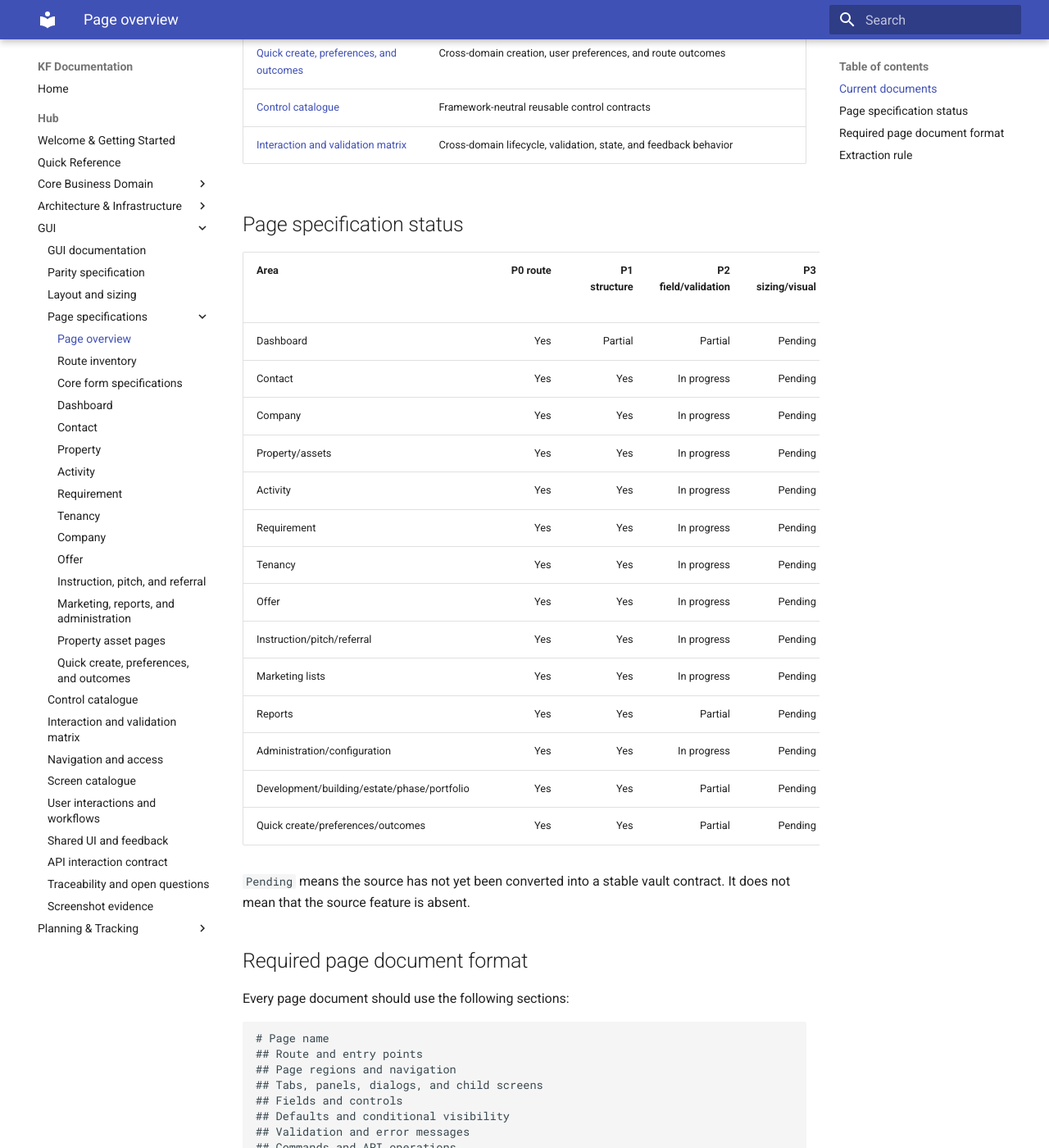
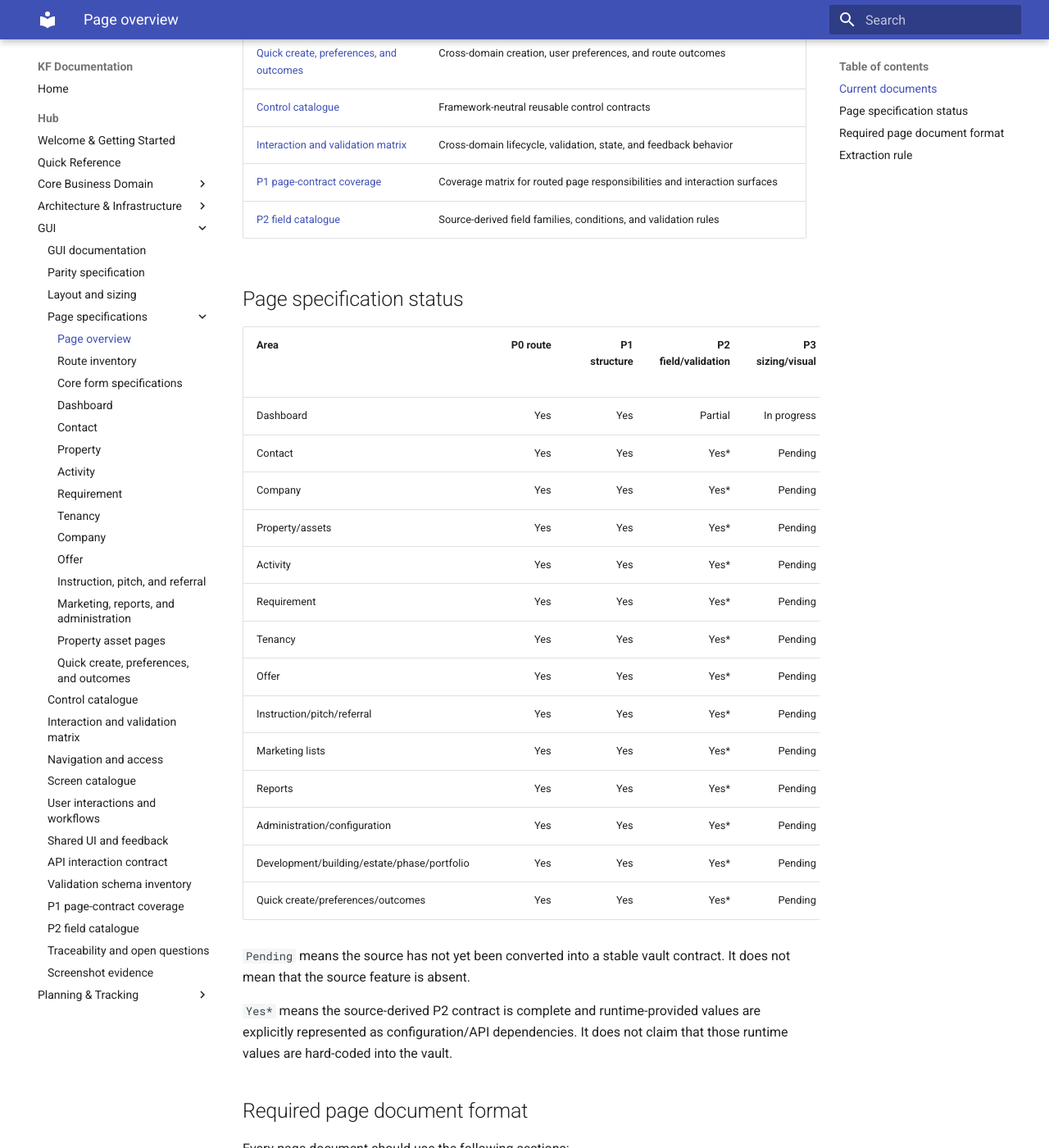
Before and after one commit to newportg/KF-Documentation, an MkDocs documentation site: the page built from Vault/projects/Hub/GUI/pages/README.md, in a window 1280 px wide and 1400 px high, scrolled down 957 px. Shown: the whole window at 82% size. Built offline with MkDocs 1.6.1 and Material for MkDocs 9.7.7, drawn with Linux system fonts in a browser that asks for light colours.

Commit message:
feat: Add validation schema inventory, P1 page-contract coverage, and P2 field catalogue documentation

```diff
--- a/Vault/projects/Hub/GUI/pages/README.md
+++ b/Vault/projects/Hub/GUI/pages/README.md
@@ -24,28 +24,34 @@ Angular module.
 | [Quick create, preferences, and outcomes](./quick-create-preferences-outcomes.md) | Cross-domain creation, user preferences, and route outcomes |
 | [Control catalogue](../control-catalogue.md) | Framework-neutral reusable control contracts |
 | [Interaction and validation matrix](../interaction-validation-matrix.md) | Cross-domain lifecycle, validation, state, and feedback behavior |
+| [P1 page-contract coverage](../p1-page-contract-coverage.md) | Coverage matrix for routed page responsibilities and interaction surfaces |
+| [P2 field catalogue](../p2-field-catalogue.md) | Source-derived field families, conditions, and validation rules |
 
 ## Page specification status
 
 | Area | P0 route | P1 structure | P2 field/validation | P3 sizing/visual | P4 rendered comparison |
 |---|---:|---:|---:|---:|---:|
-| Dashboard | Yes | Partial | Partial | Pending | Pending |
-| Contact | Yes | Yes | In progress | Pending | Pending |
-| Company | Yes | Yes | In progress | Pending | Pending |
-| Property/assets | Yes | Yes | In progress | Pending | Pending |
-| Activity | Yes | Yes | In progress | Pending | Pending |
-| Requirement | Yes | Yes | In progress | Pending | Pending |
-| Tenancy | Yes | Yes | In progress | Pending | Pending |
-| Offer | Yes | Yes | In progress | Pending | Pending |
-| Instruction/pitch/referral | Yes | Yes | In progress | Pending | Pending |
-| Marketing lists | Yes | Yes | In progress | Pending | Pending |
-| Reports | Yes | Yes | Partial | Pending | Pending |
-| Administration/configuration | Yes | Yes | In progress | Pending | Pending |
-| Development/building/estate/phase/portfolio | Yes | Yes | Partial | Pending | Pending |
-| Quick create/preferences/outcomes | Yes | Yes | Partial | Pending | Pending |
+| Dashboard | Yes | Yes | Partial | In progress | Pending |
+| Contact | Yes | Yes | Yes* | Pending | Pending |
+| Company | Yes | Yes | Yes* | Pending | Pending |
+| Property/assets | Yes | Yes | Yes* | Pending | Pending |
+| Activity | Yes | Yes | Yes* | Pending | Pending |
+| Requirement | Yes | Yes | Yes* | Pending | Pending |
+| Tenancy | Yes | Yes | Yes* | Pending | Pending |
+| Offer | Yes | Yes | Yes* | Pending | Pending |
+| Instruction/pitch/referral | Yes | Yes | Yes* | Pending | Pending |
+| Marketing lists | Yes | Yes | Yes* | Pending | Pending |
+| Reports | Yes | Yes | Yes* | Pending | Pending |
+| Administration/configuration | Yes | Yes | Yes* | Pending | Pending |
+| Development/building/estate/phase/portfolio | Yes | Yes | Yes* | Pending | Pending |
+| Quick create/preferences/outcomes | Yes | Yes | Yes* | Pending | Pending |
 
 `Pending` means the source has not yet been converted into a stable vault
 contract. It does not mean that the source feature is absent.
+
+`Yes*` means the source-derived P2 contract is complete and runtime-provided
+values are explicitly represented as configuration/API dependencies. It does
+not claim that those runtime values are hard-coded into the vault.
 
 ## Required page document format
 
--- a/mkdocs.yml
+++ b/mkdocs.yml
@@ -74,6 +74,9 @@ nav:
           - User interactions and workflows: projects/Hub/GUI/user-interactions-and-workflows.md
           - Shared UI and feedback: projects/Hub/GUI/shared-ui-and-feedback.md
           - API interaction contract: projects/Hub/GUI/api-interaction-contract.md
+          - Validation schema inventory: projects/Hub/GUI/validation-schema-inventory.md
+          - P1 page-contract coverage: projects/Hub/GUI/p1-page-contract-coverage.md
+          - P2 field catalogue: projects/Hub/GUI/p2-field-catalogue.md
           - Traceability and open questions: projects/Hub/GUI/traceability-and-open-questions.md
           - Screenshot evidence: projects/Hub/GUI/screenshot-evidence.md
       - Planning & Tracking:
```
Also changed, not shown: Vault/projects/Hub/GUI/README.md (+3 -0 lines), Vault/projects/Hub/GUI/p1-page-contract-coverage.md (added, +65 -0 lines), Vault/projects/Hub/GUI/p2-field-catalogue.md (added, +174 -0 lines), Vault/projects/Hub/GUI/validation-schema-inventory.md (added, +149 -0 lines).
